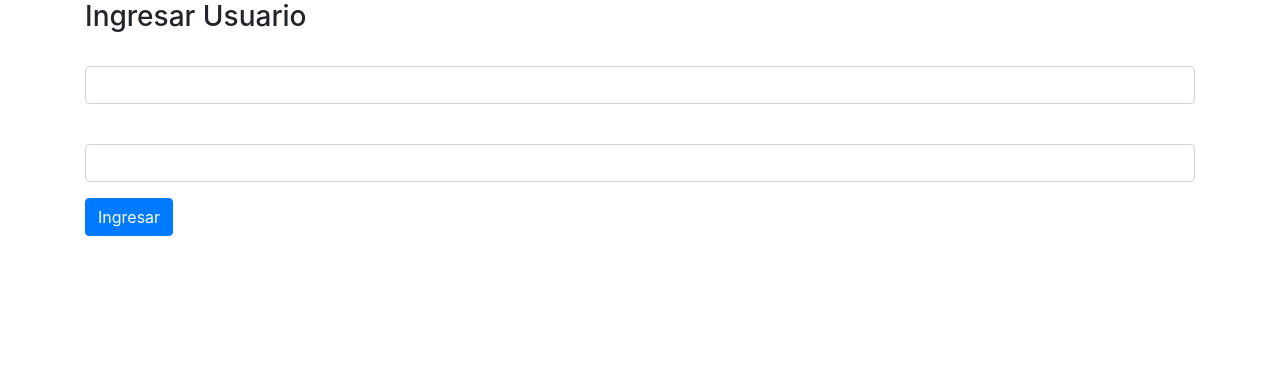
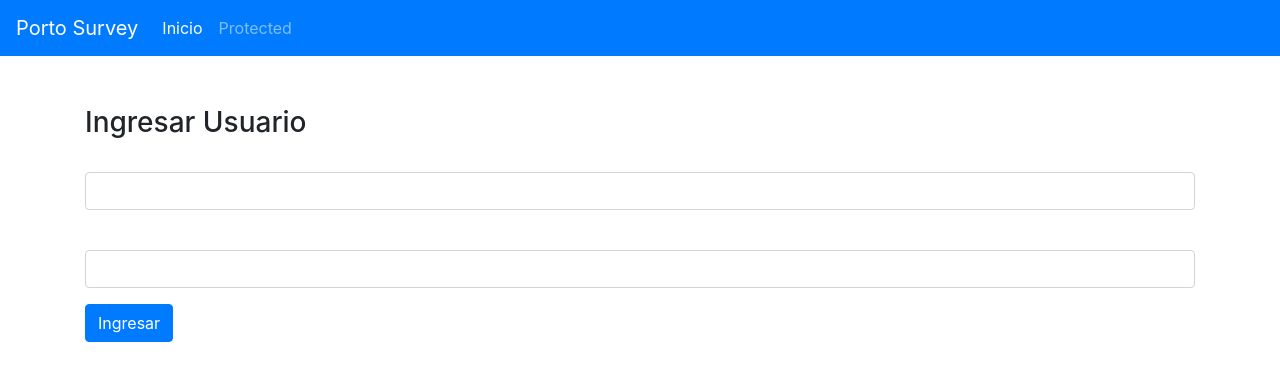
Before and after one commit to juanaguillon/porto-survey, a React (Create React App) app: page / in a window 1280 px wide. Shown: the top 380 px of the page. Built offline with nearby package versions, Linux system fonts and the light colour scheme.

Commit message:
Modificando JWT

```diff
--- a/src/App.js
+++ b/src/App.js
@@ -1,22 +1,41 @@
-import React from 'react';
-import { BrowserRouter, Switch, Route } from "react-router-dom";
-import Layout from './pages/Layout';
+import React from "react";
+import { BrowserRouter, Switch, Route, Redirect } from "react-router-dom";
+import Layout from "./pages/Layout";
+import './style.css';
 
-import $ from 'jquery';
-import Popper from 'popper.js';
-import FormLogin from './components/Login.Form';
-import 'bootstrap/dist/css/bootstrap.min.css';
+import "jquery";
+import "popper.js";
+import 'bootstrap/dist/js/bootstrap';
+import FormLogin from "./components/Login.Form";
+import ProtectedForm from './components/Protected.Form';
+import "bootstrap/dist/css/bootstrap.min.css";
+
+const PrivateRouter = ({ component: Component, ...rest }) => {
+  return (
+    <Route
+      {...rest}
+      render={props => {
+        return localStorage.getItem("token_id") !== null ? (
+          <Component {...props} />
+        ) : (
+          <Redirect to="/" />
+        );
+      }}
+    />
+  );
+};
 
 function App() {
   return (
-    <BrowserRouter >
+    <BrowserRouter>
       <Layout>
         <Switch>
-          <Route exact path="/" component={FormLogin}></Route>
+          <Route exact path="/" component={FormLogin} />
+          <PrivateRouter path="/protected" component={ProtectedForm} />
         </Switch>
       </Layout>
     </BrowserRouter>
-    );
+  );
 }
 
 export default App;
--- a/src/components/Login.Form.js
+++ b/src/components/Login.Form.js
@@ -35,7 +35,7 @@ class LoginForm extends React.Component {
 
   render() {
     return (
-      <div>
+      <section className="section">
         <h3>Ingresar Usuario</h3>
         <form action="" onSubmit={this.handleSubmit} id="form_login">
           <div className="form-group">
@@ -62,7 +62,7 @@ class LoginForm extends React.Component {
             <input type="submit" value="Ingresar" className="btn btn-primary" />
           </div>
         </form>
-      </div>
+      </section>
     );
   }
 }
--- /dev/null
+++ b/src/components/Protected.Form.js
@@ -0,0 +1,13 @@
+import React from 'react';
+
+class ProtectedForm extends React.Component {
+
+  render(){
+    return(
+      <h1>Hello Is private</h1>
+    )
+  }
+
+}
+
+export default ProtectedForm;
--- a/src/pages/Layout.js
+++ b/src/pages/Layout.js
@@ -1,15 +1,43 @@
-import React from 'react';
+import React from "react";
+import {Link} from 'react-router-dom';
 
-function Layout( props ){
+function Layout(props) {
+  return (
+    <React.Fragment>
+      <nav className="navbar navbar-expand-lg navbar-dark bg-primary">
+        <Link to="/" className="navbar-brand">
+          Porto Survey
+        </Link>
+        <button
+          className="navbar-toggler"
+          type="button"
+          data-toggle="collapse"
+          data-target="#navbarColor01"
+          aria-controls="navbarColor01"
+          aria-expanded="false"
+          aria-label="Toggle navigation"
+        >
+          <span className="navbar-toggler-icon" />
+        </button>
 
-  return (
-    <div className="container">
-      <div className="nav-bar">
-        {props.children}
-      </div>
-    </div>
-  )
-
+        <div className="collapse navbar-collapse" id="navbarColor01">
+          <ul className="navbar-nav mr-auto">
+            <li className="nav-item active">
+              <Link to="/" className="nav-link">
+                Inicio
+              </Link>
+            </li>
+            <li className="nav-item">
+              <Link to="/protected" className="nav-link">
+                Protected
+              </Link>
+            </li>
+          </ul>
+        </div>
+      </nav>
+      <div className="container">{props.children}</div>
+    </React.Fragment>
+  );
 }
 
 export default Layout;
--- /dev/null
+++ b/src/style.css
@@ -0,0 +1,3 @@
+section.section{
+  padding: 50px 0;
+}
```
Also changed, not shown: 2 other files (tests, documents, lock files or other folders).
